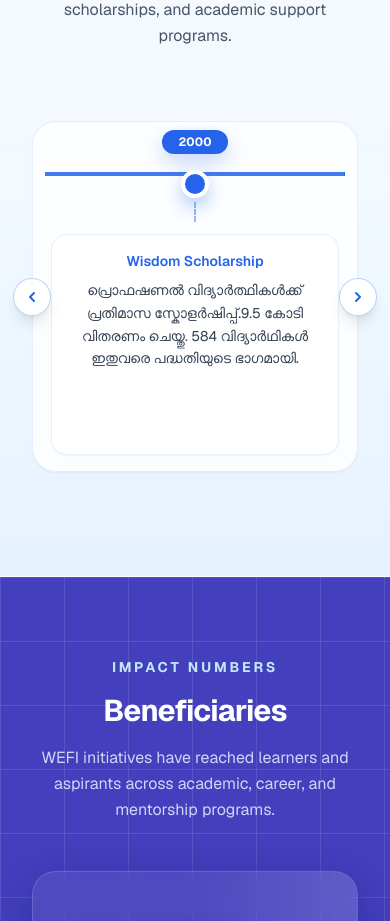
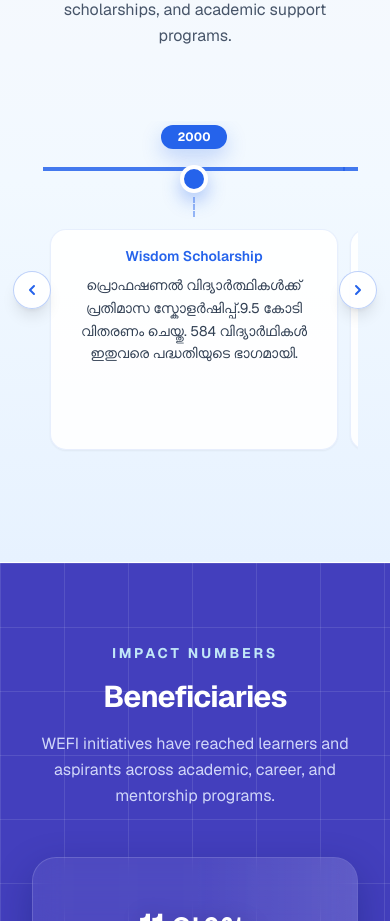
Before and after one commit to Basimkm369/wefi-institute, a Next.js app: page / in a window 390 px wide. Shown: the part 1320-2241 px from the top of the page. Built offline with nearby package versions, Linux system fonts and the light colour scheme.

Commit message:
milestone mobile ui next button

```diff
--- a/src/components/CategoriesSection.tsx
+++ b/src/components/CategoriesSection.tsx
@@ -227,12 +227,11 @@
 
       <div className="mt-12 md:hidden">
         <div className="relative py-6">
-          <div className="overflow-hidden rounded-3xl border border-primary/10 bg-white/80 px-3 pb-2 pt-1 shadow-sm">
-            <div
-              className="relative flex items-stretch snap-x snap-proximity gap-0 overflow-x-auto pl-1 pr-5 pb-2 pt-1 overscroll-x-contain [scrollbar-width:none] [-ms-overflow-style:none] [&::-webkit-scrollbar]:hidden"
-              ref={scrollerRef}
-              onScroll={updateIndexOnScroll}
-            >
+          <div
+            className="relative flex items-stretch snap-x snap-proximity gap-0 overflow-x-auto pl-3 pr-5 pb-2 pt-1 overscroll-x-contain [scrollbar-width:none] [-ms-overflow-style:none] [&::-webkit-scrollbar]:hidden"
+            ref={scrollerRef}
+            onScroll={updateIndexOnScroll}
+          >
               {milestones.map((milestone, index) => (
                 <div
                   key={`${milestone.year}-${milestone.title}-mobile`}
@@ -261,7 +260,6 @@
                 </div>
               ))}
             </div>
-          </div>
           <button
             type="button"
             onClick={() => scrollToCard('left')}
```
